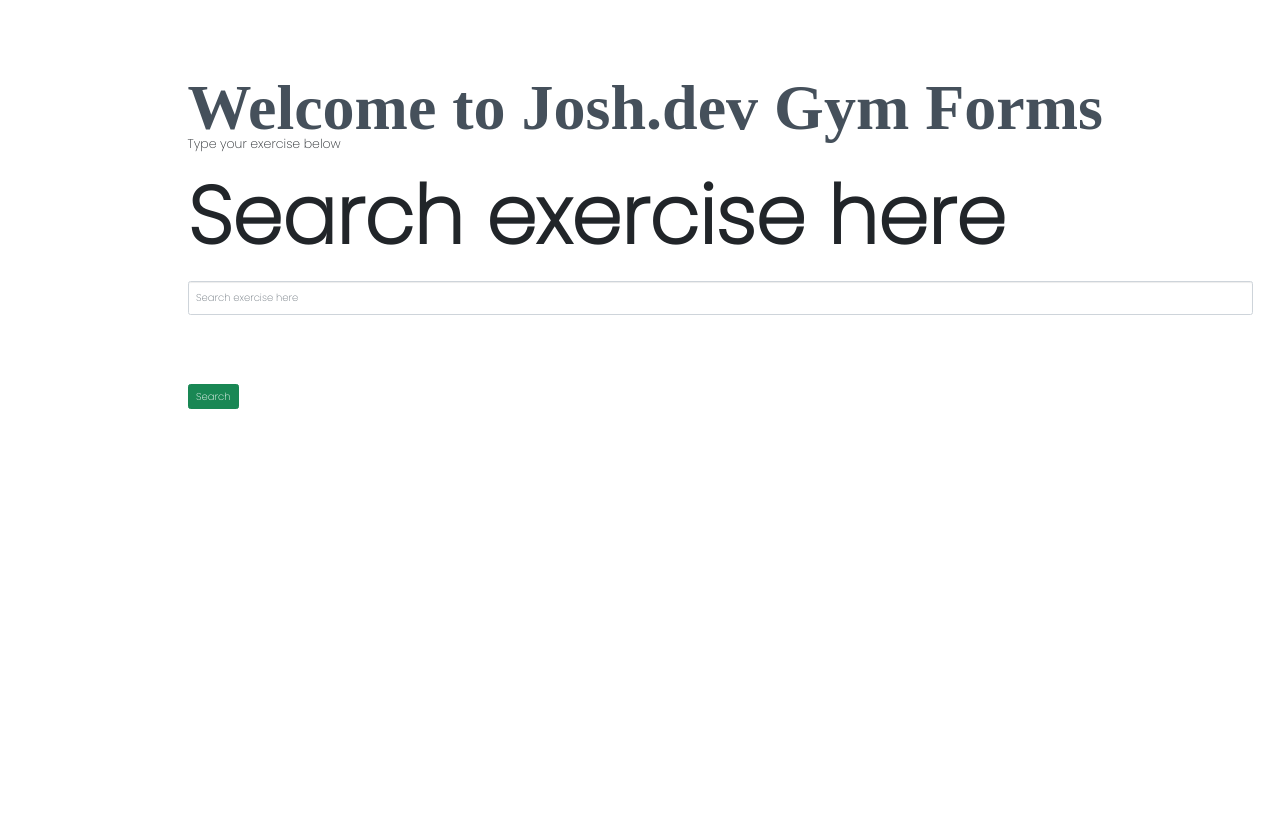
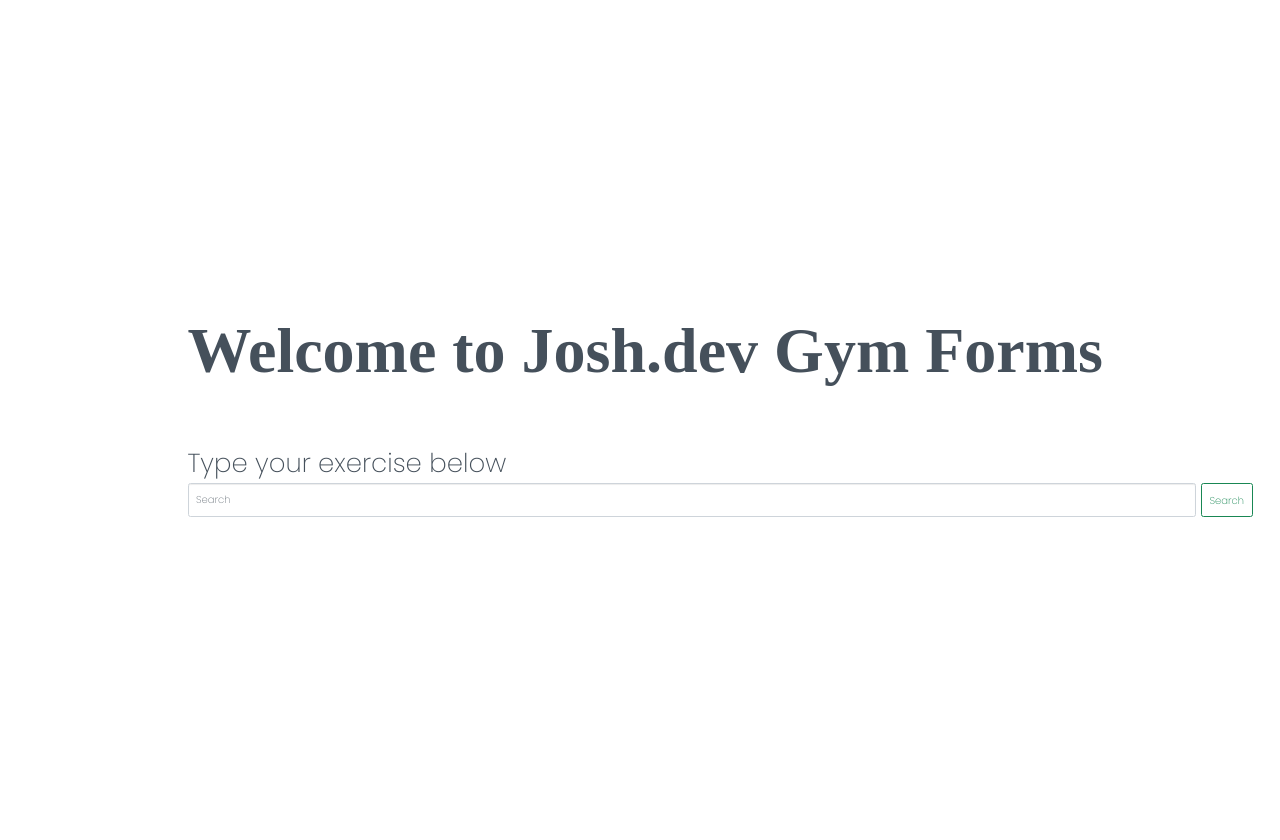
Before and after one commit to joshuaanyang/GymExercises, a Flask app: page / in a window 1280 px wide. Run offline with Flask 2, Linux system fonts and the light colour scheme; data that the repository does not hold is empty; some libraries are stand-ins or nearby versions; some web fonts are replaced.

Commit message:
FrontEnd Edit

```diff
--- a/main.py
+++ b/main.py
@@ -42,7 +42,7 @@ db.create_all()
 
 
 class GymSearch(FlaskForm):
-    exc = StringField("Search exercise here", render_kw={"placeholder": "Search exercise here", 'style': 'width: 45ch, height: 4ch '})
+    exc = StringField("Search exercise here", render_kw={'style': 'width: 125ch, height: 4ch '})
     submit = SubmitField("Search")
 
 
@@ -57,29 +57,44 @@ def home():
     # gymdata = [(task.to_dict()) for task in tasks]
     form = GymSearch()
     if request.method == "POST":
-        if form.validate_on_submit():
-            exercise = form.exc.data
+        # exercise = form.exc.data
+        exercise = request.form.get('search')
+        print(exercise)
 
-            headers = {
-                "X-RapidAPI-Key": "bb8f721820msh41917aa6a4592a7p1466e2jsn11d3b1b25ada",
-                "X-RapidAPI-Host": "exercisedb.p.rapidapi.com"
-            }
-            url = f"https://exercisedb.p.rapidapi.com/exercises/name/{exercise}"
+        headers = {
+            "X-RapidAPI-Key": "bb8f721820msh41917aa6a4592a7p1466e2jsn11d3b1b25ada",
+            "X-RapidAPI-Host": "exercisedb.p.rapidapi.com"
+        }
+        url = f"https://exercisedb.p.rapidapi.com/exercises/name/{exercise}"
 
-            response = requests.request("GET", url, headers=headers)
+        response = requests.request("GET", url, headers=headers)
 
-            ex_list = response.json()
-            print(ex_list)
-            # gym_list.append(ex_list)
-
-
-            # new_post = GymLibrary(
-            #     exercise=ex_list
-            # )
-            #
-            # db.session.add(new_post)
-            # db.session.commit()
-            return render_template("index.html", data=gymdata, form=form, exercise_list=ex_list)
+        ex_list = response.json()
+        print(ex_list)
+        return render_template("index.html", data=gymdata, form=form, exercise_list=ex_list)
+        # if form.validate_on_submit():
+        #     exercise = form.exc.data
+        #
+        #     headers = {
+        #         "X-RapidAPI-Key": "bb8f721820msh41917aa6a4592a7p1466e2jsn11d3b1b25ada",
+        #         "X-RapidAPI-Host": "exercisedb.p.rapidapi.com"
+        #     }
+        #     url = f"https://exercisedb.p.rapidapi.com/exercises/name/{exercise}"
+        #
+        #     response = requests.request("GET", url, headers=headers)
+        #
+        #     ex_list = response.json()
+        #     print(ex_list)
+        #     # gym_list.append(ex_list)
+        #
+        #
+        #     # new_post = GymLibrary(
+        #     #     exercise=ex_list
+        #     # )
+        #     #
+        #     # db.session.add(new_post)
+        #     # db.session.commit()
+        #     return render_template("index.html", data=gymdata, form=form, exercise_list=ex_list)
     # print(f"this is gymlist {gym_list}")
 
     # return render_template("index.html", tasks=task_list, form=form)
@@ -119,3 +134,7 @@ def home():
 
 if __name__ == '__main__':
     app.run(debug=True)
+
+
+
+# {{ wtf.quick_form(form, button_map={"submit": "success"}, form_type="inline") }}
--- a/static/css/styles.css
+++ b/static/css/styles.css
@@ -36,7 +36,6 @@ font-size: 700;
   }
 }
 #hero:before {
-  content: "";
 
   position: absolute;
   bottom: 0;
@@ -50,7 +49,14 @@ font-size: 700;
   font-weight: 700;
   line-height: 56px;
   color: #45505b;
+  padding-bottom: 50px;
 }
+
+#hero h5 {
+  margin: 0;
+  font-size: 64px;
+  }
+
 #hero p {
   color: #45505b;
   margin: 15px 0 0 0;
--- a/templates/index.html
+++ b/templates/index.html
@@ -5,7 +5,7 @@
 {% include "header.html" %}
 
 <body style="">
-<section id="hero">
+<section id="hero" class="d-flex flex-column justify-content-center">
     <div class="container">
         <h1>
             Welcome to Josh.dev Gym Forms
@@ -13,14 +13,18 @@
     </div>
 
     <div class="container">
-        <h5>
+        <p>
             Type your exercise below
-        </h5>
+        </p>
     </div>
 
 
     <div class="container">
-        {{ wtf.quick_form(form, button_map={"submit": "success"}, form_type="inline") }}
+
+        <form class="d-flex" action="{{url_for('home')}}" method="POST">
+      <input class="form-control me-2" name="search" type="search" placeholder="Search" aria-label="Search">
+      <button class="btn btn-outline-success" type="submit">Search</button>
+    </form>
 
     </div>
 
```
